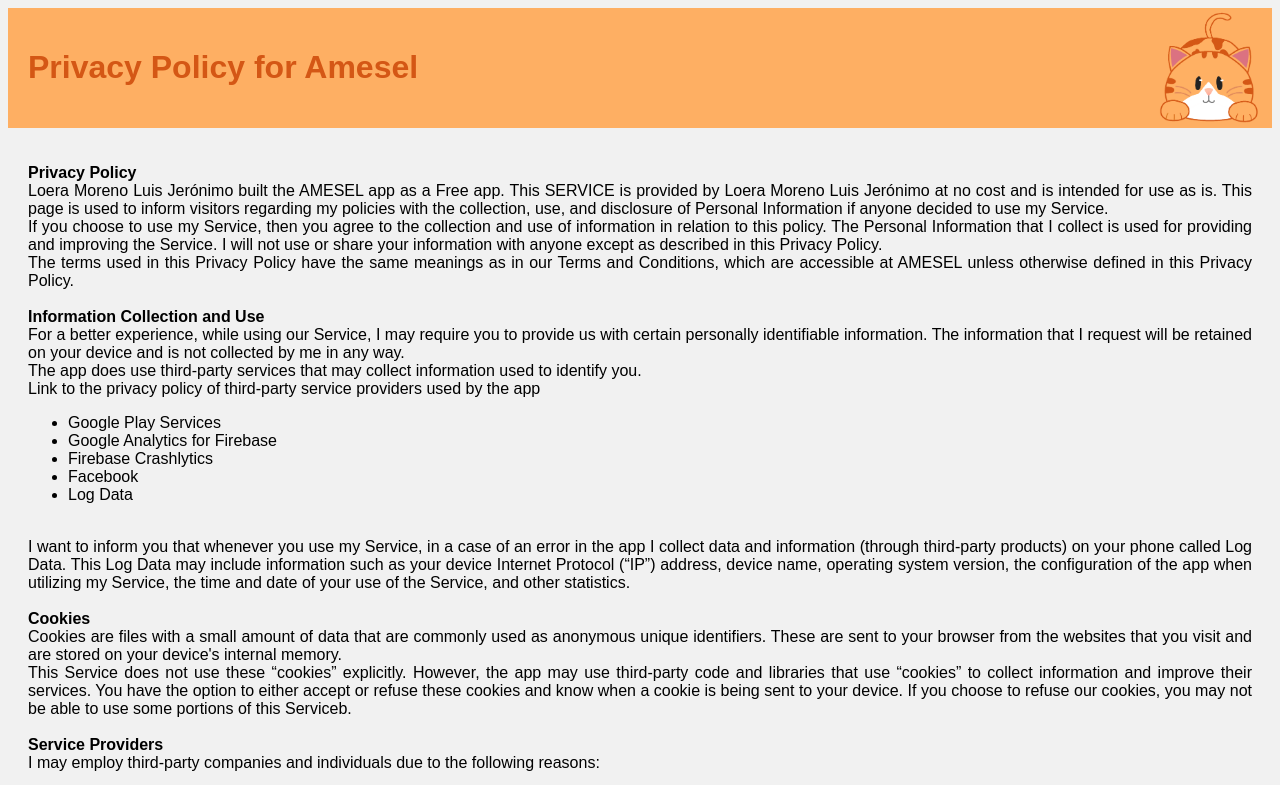
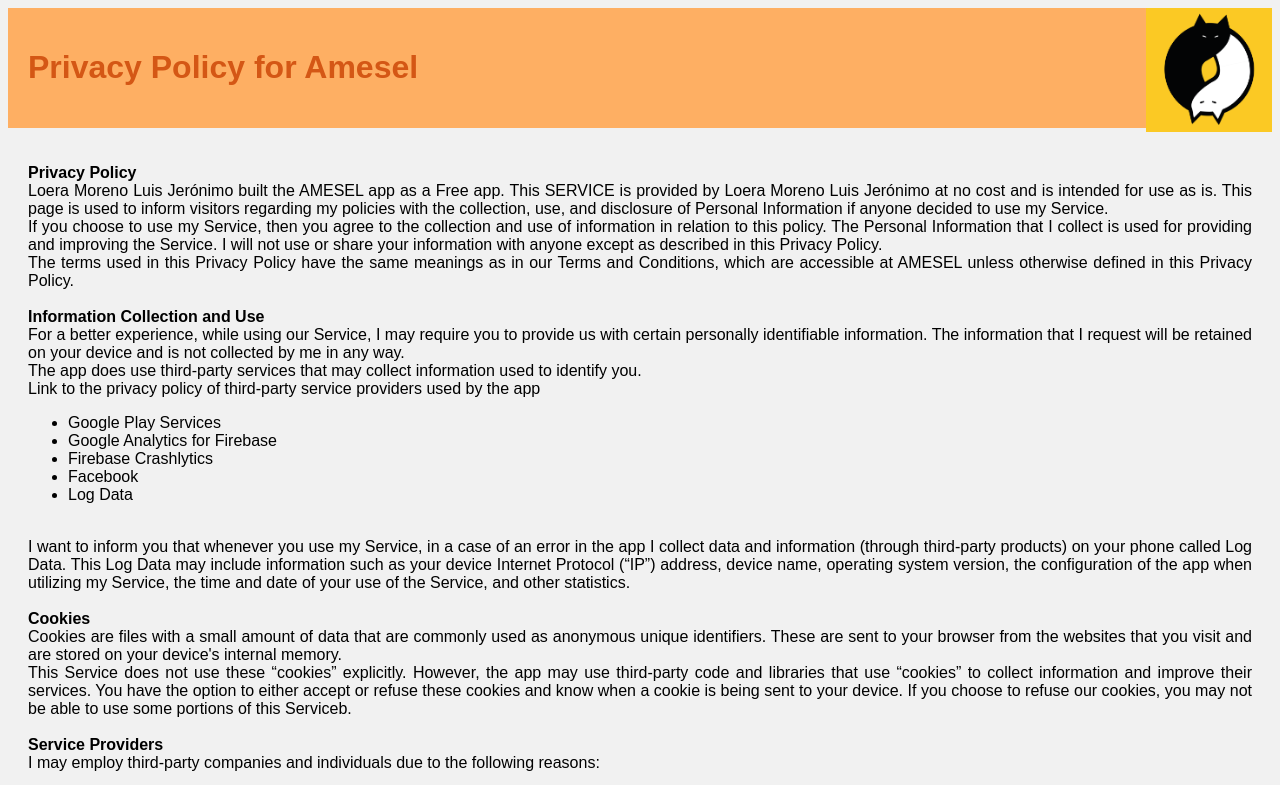
Before and after one commit to ELCalvin14/amesel.github.io, a plain HTML site: page index.html in a window 1280 px wide. Shown: the top 785 px of the page. Drawn offline with Linux system fonts and the light colour scheme.

Commit message:
Update index.html

```diff
--- a/index.html
+++ b/index.html
@@ -7,7 +7,7 @@
 	<link rel="stylesheet" href="index.css">
 </head>
 <body>
-	<img src="orange_cat2.png" alt="Descripción de la imagen">
+	<img src="Logo_soiese2.png" alt="Descripción de la imagen">
 	<header>
 		<h1>Privacy Policy for Amesel</h1>
 	</header>
```
